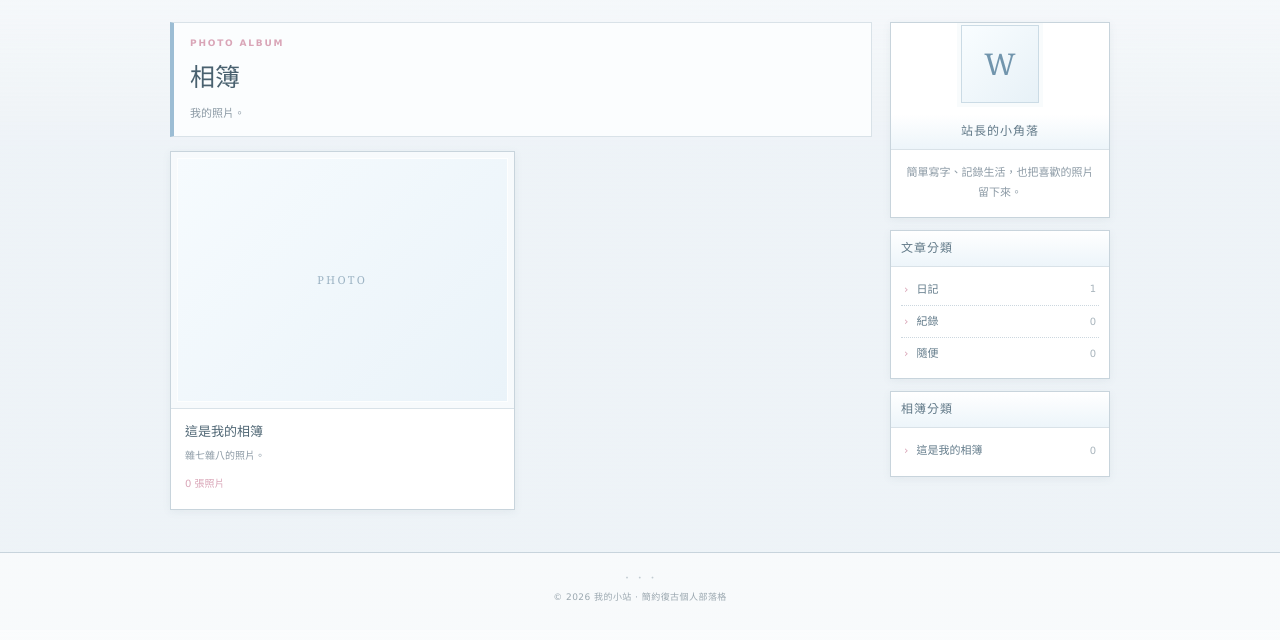
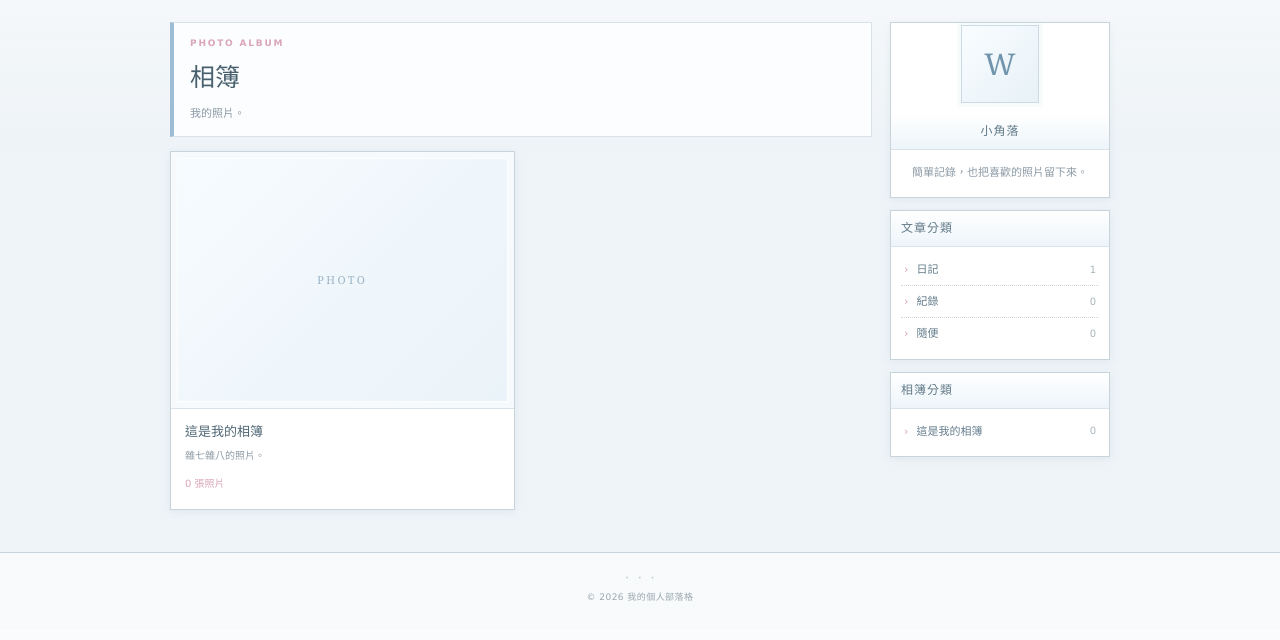
Before and after one commit to hong770/blog, a Flask app: page /albums in a window 1280 px wide. Shown: the part 113-753 px from the top of the page. Run offline with Flask 3, Linux system fonts and the light colour scheme; data comes from the database, SQL or seed files in the repository; data that the repository does not hold is empty.

Commit message:
Update base.html

```diff
--- a/blog/templates/base.html
+++ b/blog/templates/base.html
@@ -42,8 +42,8 @@
     <aside class="sidebar">
       <section class="side-card profile">
         <div class="avatar">W</div>
-        <h3>站長的小角落</h3>
-        <p>簡單寫字、記錄生活，也把喜歡的照片留下來。</p>
+        <h3>小角落</h3>
+        <p>簡單記錄，也把喜歡的照片留下來。</p>
       </section>
 
       <section class="side-card">
@@ -71,7 +71,7 @@
   </div>
 
   <footer class="site-footer">
-    <div class="wrap">© {{ current_year }} 我的小站 · 簡約復古個人部落格</div>
+    <div class="wrap">© {{ current_year }} 我的個人部落格</div>
   </footer>
 </body>
 </html>
```
